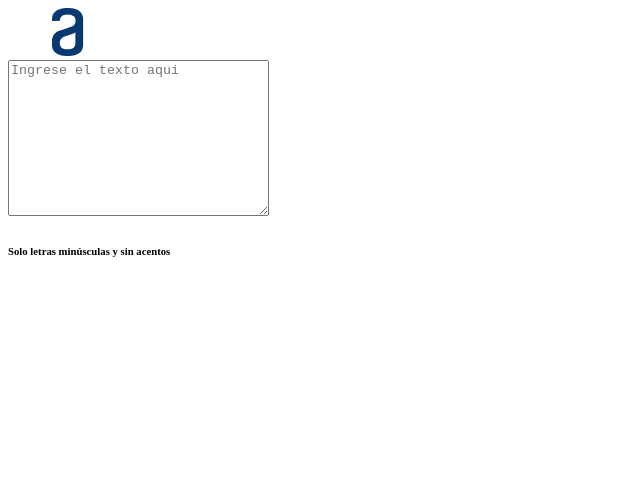
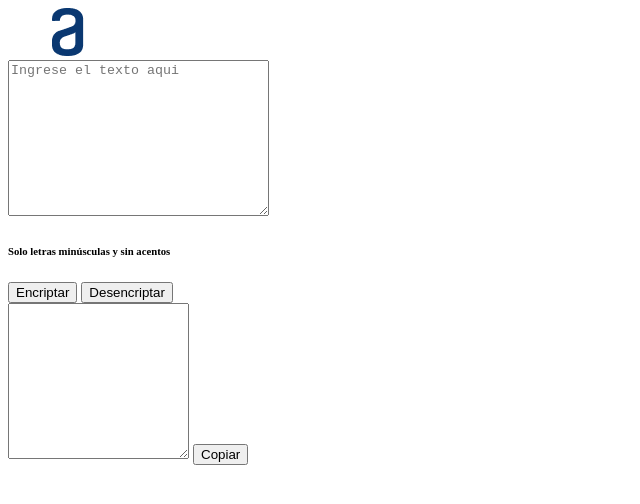
Before and after one commit to Jovisjovis/Proyecto_ALURA_jachavesh, a plain HTML site: page index.html in a window 1280 px wide. Shown: the whole page, without its empty margins (0-640 px from the left). Drawn offline with Linux system fonts and the light colour scheme.

Commit message:
Estructura

```diff
--- a/index.html
+++ b/index.html
@@ -15,7 +15,13 @@
             <div>
                 <h6 class="informacion">Solo letras minúsculas y sin acentos</h6>
             </div>
+            <div class="botones">
+                <button class="btn-encriptar">Encriptar</button>
+                <button class="btn-desencriptar">Desencriptar</button>
+            </div>
         </section>
+            <textarea class="mensaje" cols="20" rows="10"></textarea>
+            <button class="copiar">Copiar</button>
         <section>
 
         </section>
```
